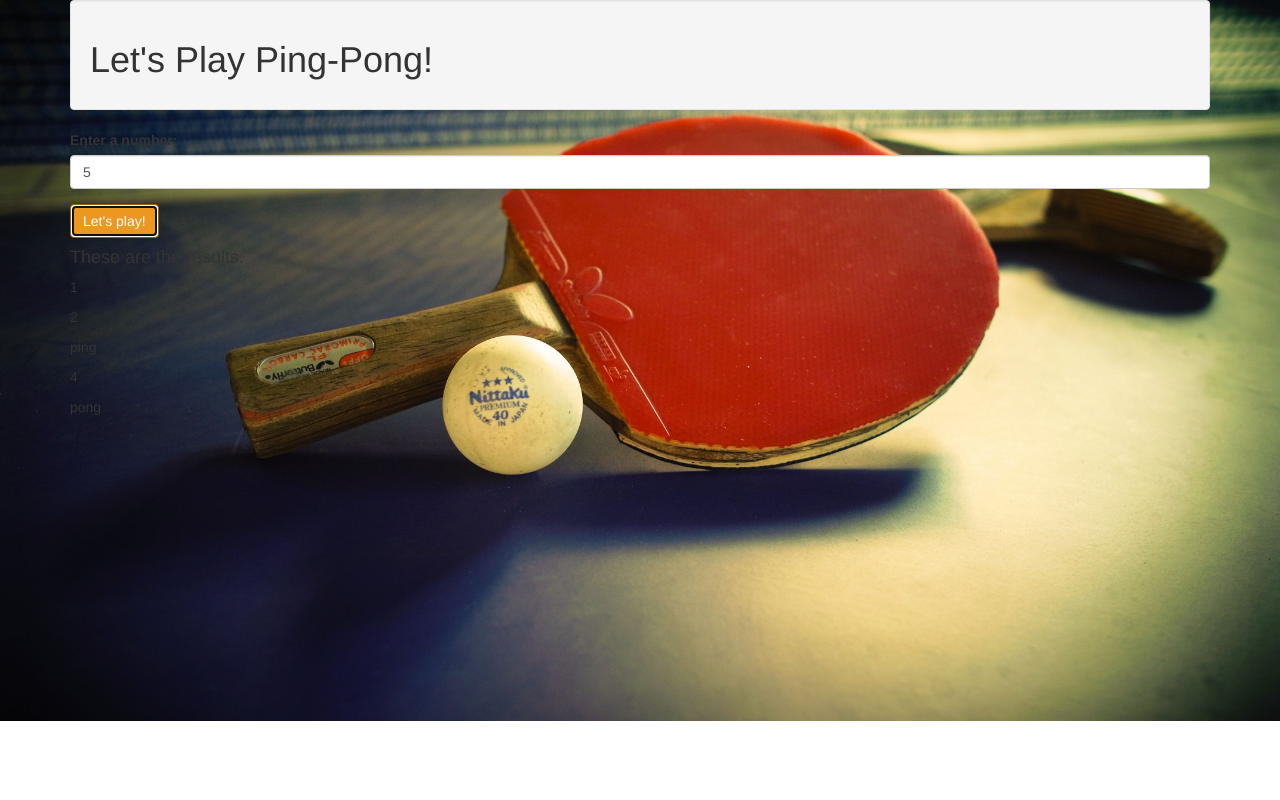
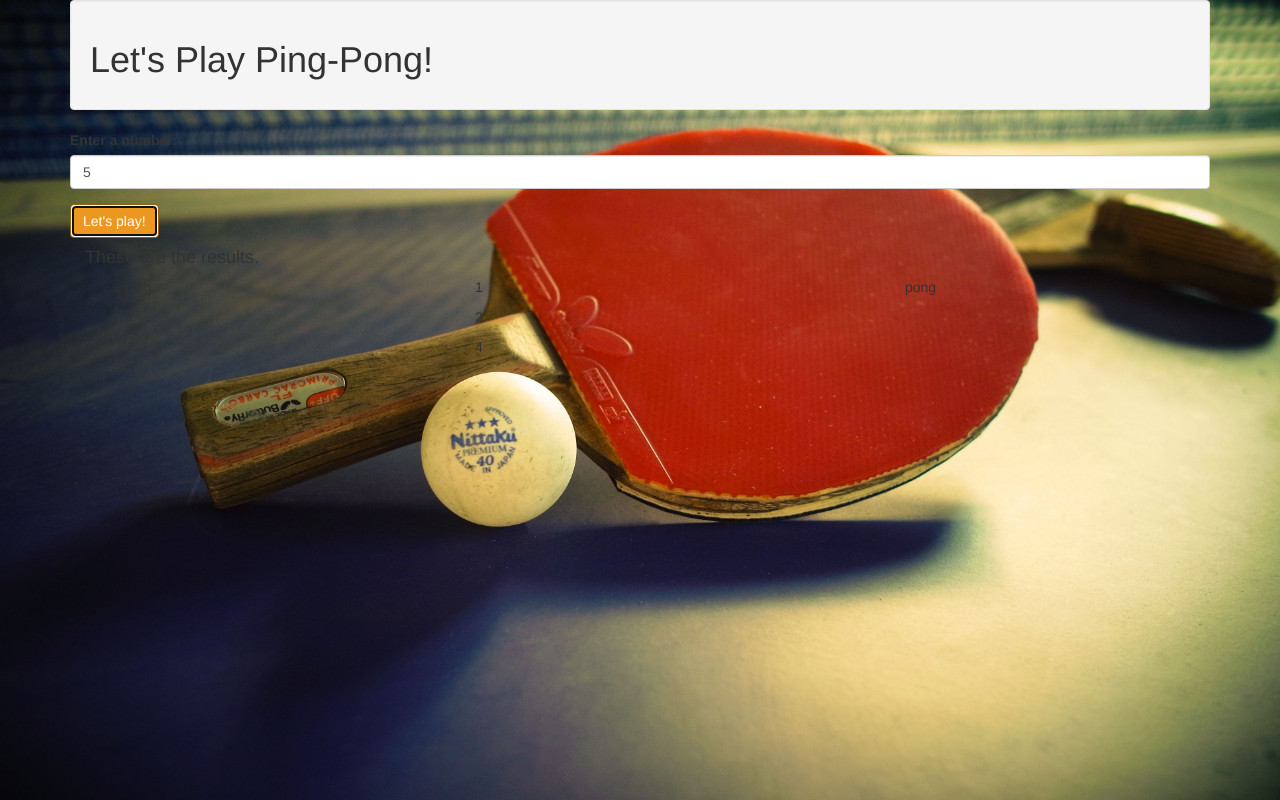
Before and after one commit to kbordon/ping-pong, a plain HTML site: page index.html in a window 1280 px wide. Both pictures are taken after typing "5" into the empty fields and a click on the button "Let's play!". Drawn offline with Linux system fonts and the light colour scheme.

Commit message:
Rework display of results with grid system.

```diff
--- a/css/styles.css
+++ b/css/styles.css
@@ -1,4 +1,4 @@
-#results, #error-message, #submit-again{
+#results-message, #error-message, #submit-again, .results-box{
   display: none;
 }
 
@@ -6,4 +6,6 @@ body {
   background-image: url(../img/pingpong.jpg);
   background-size: cover;
   background-repeat: no-repeat;
+  background-position:top;
+  background-attachment: fixed;
 }
--- a/index.html
+++ b/index.html
@@ -12,21 +12,42 @@
       <div class="well">
         <h1>Let's Play Ping-Pong!</h1>
       </div>
-      <form id= "pingPongForm">
+      <form id= "pingpong-form">
         <div class="form-group">
-          <label for="userNumber" class="control-label">Enter a number:</label>
-          <input id="userNumber" type="number" class="form-control" required>
+          <label for="user-number" class="control-label">Enter a number:</label>
+          <input id="user-number" type="number" class="form-control" required>
         </div>
         <button type="submit" class="btn btn-warning">Let's play!</button>
       </form>
 
-      <div id="results-message">
-        <h4>These are the results.</h4>
-        <span class="list"></span>
+      <div class="container">
+        <div class="row">
+          <div class="col-xs-12 col-sm-12 col-md-12 col-lg-12">
+            <div id="error-message">
+              <h4>As interesting as it would be to play with intangible elements, let's try something a little less challenging. Please enter a postive integer.</h4>
+            </div>
+            <div id="results-message">
+              <h4>These are the results.</h4>
+            </div>
+          </div>
+        </div>
+        <div class="row">
+          <div class="col-xs-4 col-sm-4 col-md-4 col-lg-4" id="ping-list">
+              <ul>
+                <span class="ping-list"></span>
+              </ul>
+          </div>
+          <div class="col-xs-4 col-sm-4 col-md-4 col-lg-4" id="number-list">
+            <span class="number-list"></span>
+          </div>
+        <div class="col-xs-4 col-sm-4 col-md-4 col-lg-4">
+            <ul>
+              <span class="pong-list"></span>
+          </div>
+        </div>
       </div>
-      <div id="error-message">
-        <h4>As interesting as it would be to play with intangible elements, let's try something a little less challenging. Please enter a postive integer.</h4>
-      </div>
+    </div>
+         <!-- container results-box -->
 
 
 
--- a/js/scripts.js
+++ b/js/scripts.js
@@ -37,21 +37,27 @@ var pingPong = function(userNumberInput) {
 }
 
 //front-end logic
+
 $(document).ready(function() {
-  $("#pingPongForm").submit(function(event) {
+  $("#pingpong-form").submit(function(event) {
     event.preventDefault();
-    var userNumberInput = $("#userNumber").val();
+    var userNumberInput = $("#user-number").val();
 
     var results = pingPong(userNumberInput);
     if (!results) {
       $("#results-message").hide();
       $("#error-message").show();
     } else {
-      $(".list").empty();
+      $(".number-list,.ping-list,.pong-list").empty();
       results.forEach(function(result){
-        $(".list").append("<ul class='list-unstyled'><li>" + result + "</li></ul>");
+        if (result === "ping") {
+          $(".ping-list").append("<ul class='list-unstyled'><li>" + result + "</li></ul>");
+        } else if (result === "pong") {
+          $(".pong-list").append("<ul class='list-unstyled'><li>" + result + "</li></ul>");
+        } else {
+          $(".number-list").append("<ul class='list-unstyled'><li>" + result + "</li></ul>");
+        }
       });
-
       $("#error-message").hide();
       $("#results-message").show();
     }
```
